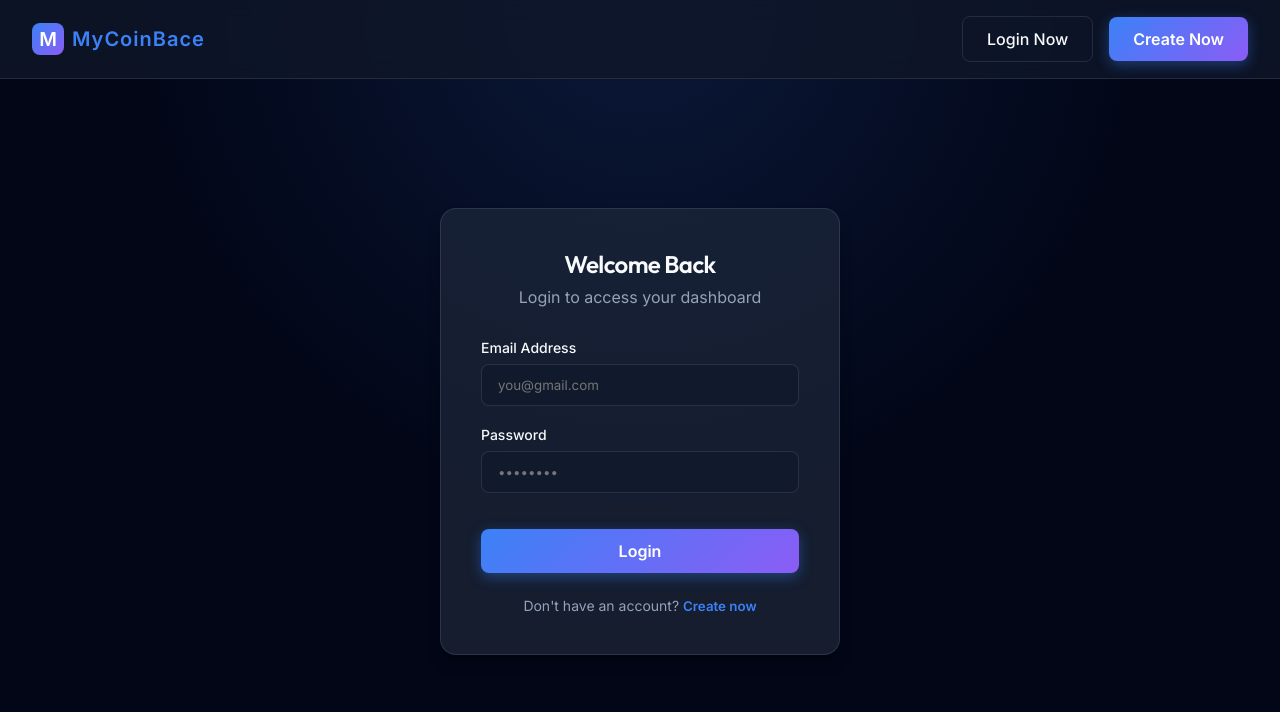
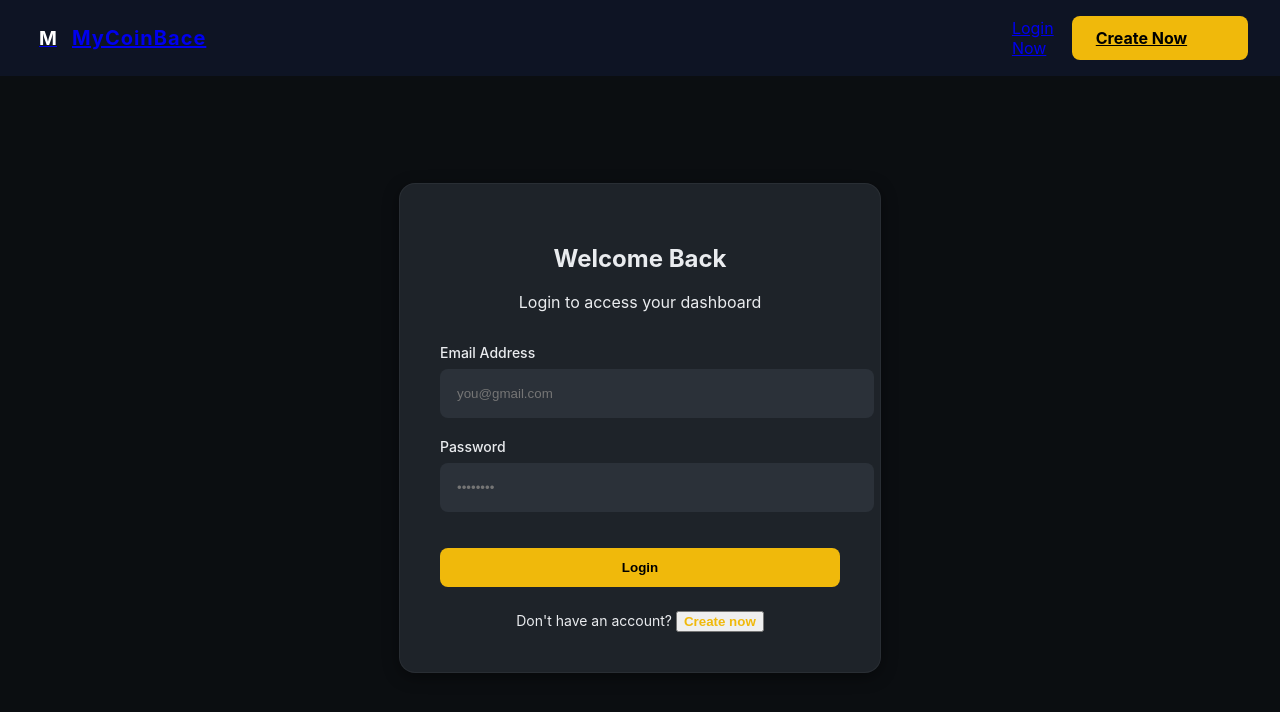
Before and after one commit to officialbg666-netizen/mycoinbace-frontend, a React app: page /auth in a window 1280 px wide. Shown: the top 712 px of the page. Built offline with nearby package versions, Linux system fonts and the light colour scheme; no server answers; the HTML template or start-up script is replaced by a standard one.

Commit message:
Premium Redesign: Binance-style Dashboard and Deposit pages

```diff
--- a/src/index.css
+++ b/src/index.css
@@ -1,240 +1,216 @@
-@import url('https://fonts.googleapis.com/css2?family=Outfit:wght@300;400;500;600;700&family=Inter:wght@400;500;600&display=swap');
+:root {
+  /* Premium Palette - Dark Mode Focus */
+  --bg-dark: #0b0e11;
+  --bg-surface: #1e2329;
+  --bg-surface-light: #2b3139;
 
-:root {
-  /* Colors */
-  --bg-dark: #0f172a;
-  --bg-darker: #020617;
-  --bg-card: rgba(30, 41, 59, 0.7);
-  --bg-card-hover: rgba(51, 65, 85, 0.8);
+  --primary: #f0b90b; /* Binance style Gold for premium feel */
+  --primary-glow: rgba(240, 185, 11, 0.2);
 
-  --primary: #3b82f6;
-  --primary-hover: #2563eb;
-  --secondary: #8b5cf6;
+  --success: #0ecb81;
+  --success-bg: rgba(14, 203, 129, 0.15);
+  --danger: #f6465d;
+  --danger-bg: rgba(246, 70, 93, 0.15);
 
-  --success: #10b981;
-  --success-glow: rgba(16, 185, 129, 0.2);
-  --danger: #ef4444;
-  --danger-glow: rgba(239, 68, 68, 0.2);
+  --text-primary: #eaecef;
+  --text-secondary: #848e9c;
+  --text-disabled: #474d57;
 
-  --text-main: #f8fafc;
-  --text-muted: #94a3b8;
+  --border-light: rgba(255, 255, 255, 0.05);
+  --border-active: #f0b90b;
 
-  --border: rgba(255, 255, 255, 0.1);
-  --border-focus: rgba(59, 130, 246, 0.5);
-
-  /* Gradients */
-  --gradient-primary: linear-gradient(135deg, var(--primary) 0%, var(--secondary) 100%);
-  --gradient-glow: radial-gradient(circle at top, rgba(59, 130, 246, 0.15), transparent 50%);
-
-  /* Shadows */
-  --shadow-sm: 0 1px 2px 0 rgba(0, 0, 0, 0.05);
-  --shadow-md: 0 4px 6px -1px rgba(0, 0, 0, 0.1), 0 2px 4px -1px rgba(0, 0, 0, 0.06);
-  --shadow-lg: 0 10px 15px -3px rgba(0, 0, 0, 0.3), 0 4px 6px -2px rgba(0, 0, 0, 0.15);
-  --shadow-neon: 0 0 15px var(--primary-hover);
-
-  /* Radii */
-  --radius-sm: 0.375rem;
-  --radius-md: 0.5rem;
-  --radius-lg: 1rem;
-  --radius-xl: 1.5rem;
-
-  /* Fonts */
-  --font-heading: 'Outfit', sans-serif;
-  --font-body: 'Inter', sans-serif;
-}
-
-* {
-  box-sizing: border-box;
-  margin: 0;
-  padding: 0;
+  --shadow-card: 0 4px 16px rgba(0, 0, 0, 0.4);
 }
 
 body {
-  font-family: var(--font-body);
-  background-color: var(--bg-darker);
-  color: var(--text-main);
-  background-image: var(--gradient-glow);
-  background-attachment: fixed;
-  min-height: 100vh;
+  font-family: 'Inter', sans-serif;
+  background-color: var(--bg-dark);
+  color: var(--text-primary);
+  margin: 0;
   -webkit-font-smoothing: antialiased;
-  overflow-x: hidden;
 }
 
-h1, h2, h3, h4, h5, h6 {
-  font-family: var(--font-heading);
-  font-weight: 600;
-  letter-spacing: -0.025em;
+/* Glassmorphism & Cards */
+.glass-panel {
+  background: var(--bg-surface);
+  border-radius: 16px;
+  border: 1px solid var(--border-light);
+  box-shadow: var(--shadow-card);
 }
 
-a {
-  color: var(--primary);
-  text-decoration: none;
-  transition: color 0.2s ease;
+/* Ticker Animation */
+@keyframes ticker {
+  0% { transform: translateX(100%); }
+  100% { transform: translateX(-100%); }
 }
 
-a:hover {
-  color: var(--text-main);
+.ticker-container {
+  overflow: hidden;
+  white-space: nowrap;
+  background: var(--bg-surface);
+  padding: 10px 0;
+  border-bottom: 1px solid var(--border-light);
 }
 
-button {
-  font-family: var(--font-body);
-  cursor: pointer;
-  border: none;
-  background: none;
+.ticker-content {
+  display: inline-block;
+  animation: ticker 30s linear infinite;
 }
 
-/* Base Glassmorphism Class */
-.glass-panel {
-  background: var(--bg-card);
-  backdrop-filter: blur(12px);
-  -webkit-backdrop-filter: blur(12px);
-  border: 1px solid var(--border);
-  border-radius: var(--radius-lg);
-  box-shadow: var(--shadow-lg);
-  transition: all 0.3s ease;
+/* Market List Styles */
+.market-item {
+  display: flex;
+  justify-content: space-between;
+  align-items: center;
+  padding: 1.25rem 1rem;
+  border-bottom: 1px solid var(--border-light);
+  transition: background 0.2s;
 }
 
-.glass-panel:hover {
-  border-color: rgba(255, 255, 255, 0.15);
-  box-shadow: 0 8px 20px rgba(0, 0, 0, 0.4);
+.market-item:hover {
+  background: var(--bg-surface-light);
 }
 
-/* Primary Button */
-.btn-primary {
-  background: var(--gradient-primary);
-  color: white;
-  padding: 0.75rem 1.5rem;
-  border-radius: var(--radius-md);
+.market-item .coin-info {
+  display: flex;
+  align-items: center;
+  gap: 12px;
+}
+
+.market-item .coin-icon {
+  width: 32px;
+  height: 32px;
+  border-radius: 50%;
+}
+
+.market-item .coin-name {
   font-weight: 600;
-  font-size: 1rem;
-  display: inline-flex;
+  font-size: 1.1rem;
+}
+
+.market-item .coin-symbol {
+  font-size: 0.85rem;
+  color: var(--text-secondary);
+}
+
+.market-item .coin-price {
+  font-weight: 700;
+  font-size: 1.1rem;
+}
+
+.market-item .coin-change {
+  padding: 6px 12px;
+  border-radius: 4px;
+  font-weight: 600;
+  min-width: 80px;
+  text-align: center;
+}
+
+/* Dashboard Banner */
+.hero-banner {
+  width: 100%;
+  aspect-ratio: 2.2 / 1;
+  background-size: cover;
+  background-position: center;
+  border-radius: 12px;
+  margin: 1rem 0;
+}
+
+/* Navigation Utilities */
+.bottom-nav {
+  position: fixed;
+  bottom: 0;
+  left: 0;
+  right: 0;
+  background: var(--bg-surface);
+  display: flex;
+  justify-content: space-around;
+  padding: 0.75rem 0;
+  border-top: 1px solid var(--border-light);
+  z-index: 1000;
+}
+
+.nav-link {
+  display: flex;
+  flex-direction: column;
+  align-items: center;
+  gap: 4px;
+  color: var(--text-secondary);
+  font-size: 0.75rem;
+  text-decoration: none;
+}
+
+.nav-link.active {
+  color: var(--primary);
+}
+
+.nav-link svg {
+  width: 24px;
+  height: 24px;
+}
+
+/* Action Grid (Deposit, Withdraw, etc) */
+.action-grid {
+  display: grid;
+  grid-template-columns: repeat(3, 1fr);
+  gap: 1rem;
+  margin: 1.5rem 0;
+}
+
+.action-card {
+  display: flex;
+  flex-direction: column;
+  align-items: center;
+  gap: 8px;
+  padding: 1rem;
+  color: var(--text-primary);
+  text-decoration: none;
+}
+
+.action-card .icon-box {
+  width: 48px;
+  height: 48px;
+  border-radius: 12px;
+  background: var(--bg-surface-light);
+  display: flex;
   align-items: center;
   justify-content: center;
-  gap: 0.5rem;
-  transition: all 0.2s ease;
-  box-shadow: 0 4px 14px 0 rgba(59, 130, 246, 0.39);
+  color: var(--primary);
+  font-size: 1.5rem;
 }
 
-.btn-primary:hover {
-  transform: translateY(-2px);
-  box-shadow: var(--shadow-neon);
+.badge {
+  padding: 4px 8px;
+  border-radius: 4px;
+  font-size: 0.8rem;
+  font-weight: 600;
 }
 
-.btn-primary:active {
-  transform: translateY(0);
+/* Button & Base Utilities */
+.btn-primary {
+  background: var(--primary);
+  color: black;
+  border: none;
+  padding: 0.75rem 1.5rem;
+  border-radius: 8px;
+  font-weight: 700;
+  width: 100%;
 }
 
-/* Secondary / Outline Button */
-.btn-outline {
-  background: transparent;
-  color: var(--text-main);
-  padding: 0.75rem 1.5rem;
-  border-radius: var(--radius-md);
-  font-weight: 500;
-  border: 1px solid var(--border);
-  transition: all 0.2s ease;
-}
-
-.btn-outline:hover {
-  background: rgba(255, 255, 255, 0.05);
-  border-color: rgba(255, 255, 255, 0.2);
-}
-
-/* Inputs */
 .input-base {
+  background: var(--bg-surface-light);
+  border: 1px solid transparent;
+  color: white;
+  padding: 1rem;
+  border-radius: 8px;
   width: 100%;
-  padding: 0.75rem 1rem;
-  background: rgba(15, 23, 42, 0.5);
-  border: 1px solid var(--border);
-  color: var(--text-main);
-  border-radius: var(--radius-md);
-  font-family: var(--font-body);
-  transition: all 0.2s ease;
   outline: none;
 }
 
-.input-base:focus {
-  border-color: var(--primary);
-  box-shadow: 0 0 0 3px var(--border-focus);
+.flex-between { display: flex; justify-content: space-between; align-items: center; }
+.flex-center { display: flex; justify-content: center; align-items: center; }
+
+@media (max-width: 768px) {
+  .hero-banner { margin: 0.5rem 0; }
+  .market-item { padding: 1rem 0.75rem; }
 }
-
-/* Animations */
-@keyframes fadeIn {
-  from { opacity: 0; transform: translateY(10px); }
-  to { opacity: 1; transform: translateY(0); }
-}
-
-.animate-fade-in {
-  animation: fadeIn 0.4s ease forwards;
-}
-
-/* Layout Utilities */
-.container {
-  max-width: 1200px;
-  margin: 0 auto;
-  padding: 0 1.5rem;
-}
-
-.flex-center {
-  display: flex;
-  align-items: center;
-  justify-content: center;
-}
-
-.flex-between {
-  display: flex;
-  align-items: center;
-  justify-content: space-between;
-}
-
-/* Mobile Responsivenes */
-@media (max-width: 768px) {
-  h1 { font-size: 2.25rem !important; }
-  h2 { font-size: 1.75rem !important; }
-
-  .container {
-    padding: 1rem !important;
-  }
-
-  nav.flex-between {
-    flex-direction: column !important;
-    gap: 1rem;
-    padding: 1rem !important;
-  }
-
-  nav .navbar-actions {
-    flex-wrap: wrap;
-    justify-content: center;
-    width: 100%;
-  }
-
-  /* Landing */
-  .hero-title {
-    font-size: 2.5rem !important;
-  }
-
-  /* Dashboard */
-  .dashboard-actions {
-    flex-direction: column !important;
-    width: 100%;
-  }
-  .dashboard-actions a {
-    width: 100%;
-    justify-content: center;
-  }
-
-  /* Deposit, Admin Grids */
-  .responsive-grid {
-    grid-template-columns: 1fr !important;
-  }
-
-  /* Trading */
-  .trading-layout {
-    grid-template-columns: 1fr !important;
-    height: auto !important;
-    gap: 1rem !important;
-  }
-  .trading-chart {
-    height: 400px !important;
-  }
-}
--- a/src/pages/Dashboard.jsx
+++ b/src/pages/Dashboard.jsx
@@ -1,117 +1,174 @@
-import React from 'react';
+import React, { useState, useEffect } from 'react';
 import { Link } from 'react-router-dom';
 import { useAuth } from '../context/AuthContext';
-import { Wallet, ArrowDownRight, ArrowUpRight, Activity } from 'lucide-react';
-
-const FAKE_PAIRS = [
-    { pair: 'BTC/USDT', price: '64,230.50', change: '+2.4%' },
-    { pair: 'ETH/USDT', price: '3,450.20', change: '+1.8%' },
-    { pair: 'SOL/USDT', price: '145.80', change: '-0.5%' },
-    { pair: 'BNB/USDT', price: '590.10', change: '+0.2%' },
-    { pair: 'XRP/USDT', price: '0.62', change: '+5.1%' },
-    { pair: 'ADA/USDT', price: '0.45', change: '-1.2%' },
-    { pair: 'DOGE/USDT', price: '0.15', change: '+8.4%' },
-];
+import { Home, LineChart, FileText, Wallet, User, Headphones, ChevronRight } from 'lucide-react';
 
 const Dashboard = () => {
     const { user } = useAuth();
+    const [prices, setPrices] = useState({});
+
+    // Fetch real prices from Binance for a rich look
+    useEffect(() => {
+        const fetchPrices = async () => {
+            try {
+                // Fetch top pairs
+                const symbols = ["BTCUSDT", "ETHUSDT", "BNBUSDT", "LTCUSDT", "XRPUSDT", "ADAUSDT", "DOGEUSDT", "TRXUSDT"];
+                const res = await fetch(`https://api.binance.com/api/v3/ticker/24hr?symbols=${JSON.stringify(symbols)}`);
+                const data = await res.json();
+                const priceMap = {};
+                data.forEach(item => {
+                    priceMap[item.symbol] = {
+                        price: parseFloat(item.lastPrice).toFixed(parseFloat(item.lastPrice) < 1 ? 4 : 2),
+                        change: parseFloat(item.priceChangePercent).toFixed(2)
+                    };
+                });
+                setPrices(priceMap);
+            } catch (err) {
+                console.error('Price fetch error:', err);
+            }
+        };
+
+        fetchPrices();
+        const interval = setInterval(fetchPrices, 5000);
+        return () => clearInterval(interval);
+    }, []);
+
+    const marketList = [
+        { name: 'Bitcoin', symbol: 'BTC', pair: 'BTCUSDT', icon: 'https://cryptologos.cc/logos/bitcoin-btc-logo.png' },
+        { name: 'Ethereum', symbol: 'ETH', pair: 'ETHUSDT', icon: 'https://cryptologos.cc/logos/ethereum-eth-logo.png' },
+        { name: 'Binance Coin', symbol: 'BNB', pair: 'BNBUSDT', icon: 'https://cryptologos.cc/logos/bnb-bnb-logo.png' },
+        { name: 'Dogecoin', symbol: 'DOGE', pair: 'DOGEUSDT', icon: 'https://cryptologos.cc/logos/dogecoin-doge-logo.png' },
+        { name: 'Litecoin', symbol: 'LTC', pair: 'LTCUSDT', icon: 'https://cryptologos.cc/logos/litecoin-ltc-logo.png' },
+        { name: 'Ripple', symbol: 'XRP', pair: 'XRPUSDT', icon: 'https://cryptologos.cc/logos/xrp-xrp-logo.png' },
+        { name: 'Cardano', symbol: 'ADA', pair: 'ADAUSDT', icon: 'https://cryptologos.cc/logos/cardano-ada-logo.png' },
+        { name: 'TRON', symbol: 'TRX', pair: 'TRXUSDT', icon: 'https://cryptologos.cc/logos/tron-trx-logo.png' },
+    ];
 
     return (
-        <div className="animate-fade-in" style={{ maxWidth: '1000px', margin: '0 auto' }}>
-            <h1 style={{ marginBottom: '2rem' }}>Dashboard</h1>
+        <div className="animate-fade-in" style={{ paddingBottom: '90px', background: 'var(--bg-dark)', minHeight: '100vh' }}>
+            {/* Top User Header */}
+            <header style={{ padding: '1rem', display: 'flex', justifyContent: 'space-between', alignItems: 'center', background: 'var(--bg-surface)' }}>
+                <div style={{ display: 'flex', alignItems: 'center', gap: '12px' }}>
+                    <div style={{ width: '36px', height: '36px', borderRadius: '50%', background: 'var(--bg-surface-light)', display: 'flex', alignItems: 'center', justifyItems: 'center', border: '1px solid var(--border-light)' }}>
+                        <User size={20} style={{ margin: 'auto' }} />
+                    </div>
+                    <div>
+                        <div style={{ fontSize: '0.9rem', fontWeight: 600 }}>{user?.email?.split('@')[0]}</div>
+                        <div style={{ fontSize: '0.7rem', color: 'var(--text-secondary)' }}>UID: {user?.id?.substring(0,8)}</div>
+                    </div>
+                </div>
+                <div style={{ background: 'var(--bg-surface-light)', padding: '4px 10px', borderRadius: '4px', fontSize: '0.75rem', fontWeight: 600 }}>EN</div>
+            </header>
 
-            {/* Scrolling Ticker on Dashboard */}
-            <div style={{ margin: '0 0 3rem 0', overflow: 'hidden', padding: '1rem 0', position: 'relative' }}>
-                <div style={{
-                     position: 'absolute', top: 0, bottom: 0, left: 0, width: '50px',
-                     background: 'linear-gradient(to right, var(--bg-darker), transparent)', zIndex: 1
+            {/* Rotating Hero Banner */}
+            <div style={{ padding: '0 1rem' }}>
+                <div className="hero-banner" style={{
+                    backgroundImage: `url('/trading_banner_1_1773040656336.png')`,
+                    boxShadow: '0 10px 30px rgba(0,0,0,0.5)',
+                    border: '1px solid var(--border-light)'
                 }}></div>
-                <div style={{
-                     position: 'absolute', top: 0, bottom: 0, right: 0, width: '50px',
-                     background: 'linear-gradient(to left, var(--bg-darker), transparent)', zIndex: 1
-                }}></div>
+            </div>
 
-                <div style={{ display: 'flex', gap: '1.5rem', animation: 'scroll 20s linear infinite', width: 'max-content' }}>
-                    {[...FAKE_PAIRS, ...FAKE_PAIRS, ...FAKE_PAIRS].map((coin, i) => (
-                        <div key={i} className="glass-panel" style={{ padding: '0.75rem 1.5rem', display: 'flex', flexDirection: 'column', gap: '0.25rem', minWidth: '150px' }}>
-                            <div className="flex-between">
-                                <span style={{ fontWeight: 600, color: 'var(--text-muted)' }}>{coin.pair}</span>
-                                <span style={{
-                                    color: coin.change.startsWith('+') ? 'var(--success)' : 'var(--danger)',
-                                    fontWeight: 600, fontSize: '0.875rem',
-                                    background: coin.change.startsWith('+') ? 'var(--success-glow)' : 'var(--danger-glow)',
-                                    padding: '0.2rem 0.5rem', borderRadius: '4px'
-                                }}>
-                                    {coin.change}
-                                </span>
+            {/* Top 3 Ticker Cards */}
+            <div style={{ display: 'grid', gridTemplateColumns: 'repeat(3, 1fr)', gap: '10px', padding: '0 1rem', marginTop: '1rem' }}>
+                {['BTCUSDT', 'ETHUSDT', 'BNBUSDT'].map(pair => (
+                    <div key={pair} className="glass-panel" style={{ padding: '0.75rem', textAlign: 'center' }}>
+                        <div style={{ fontSize: '0.75rem', color: 'var(--text-secondary)', marginBottom: '4px' }}>{pair.replace('USDT', '')}/USDT</div>
+                        <div style={{ fontWeight: 800, fontSize: '1rem', color: prices[pair]?.change >= 0 ? 'var(--success)' : 'var(--danger)' }}>
+                            {prices[pair]?.price || '--'}
                         </div>
-                            <div style={{ fontSize: '1.25rem', fontWeight: 700 }}>${coin.price}</div>
+                        <div style={{ fontSize: '0.7rem', fontWeight: 600, color: prices[pair]?.change >= 0 ? 'var(--success)' : 'var(--danger)' }}>
+                            {prices[pair]?.change >= 0 ? '+' : ''}{prices[pair]?.change || '0.00'}%
+                        </div>
                     </div>
                 ))}
             </div>
-                <style>{`
-                    @keyframes scroll {
-                        0% { transform: translateX(0); }
-                        100% { transform: translateX(-33.33%); }
-                    }
-                `}</style>
+
+            {/* Quick Action Grid */}
+            <div className="action-grid" style={{ padding: '0 1rem', marginTop: '1.5rem' }}>
+                <Link to="/deposit" className="action-card">
+                    <div className="icon-box" style={{ background: 'rgba(240, 185, 11, 0.1)' }}>
+                        <Wallet size={24} color="var(--primary)" />
+                    </div>
+                    <span style={{ fontSize: '0.8rem', fontWeight: 500 }}>Deposit</span>
+                </Link>
+                <Link to="/withdraw" className="action-card">
+                    <div className="icon-box" style={{ background: 'rgba(14, 203, 129, 0.1)' }}>
+                        <FileText size={24} color="var(--success)" />
+                    </div>
+                    <span style={{ fontSize: '0.8rem', fontWeight: 500 }}>Withdraw</span>
+                </Link>
+                <Link to="/trading" className="action-card">
+                    <div className="icon-box" style={{ background: 'rgba(59, 130, 246, 0.1)' }}>
+                        <Headphones size={24} color="#3b82f6" />
+                    </div>
+                    <span style={{ fontSize: '0.8rem', fontWeight: 500 }}>Customer</span>
+                </Link>
             </div>
 
-            {/* Balance Overview */}
-            <div className="glass-panel" style={{ padding: '3rem 2rem', display: 'flex', flexDirection: 'column', alignItems: 'center', marginBottom: '3rem', position: 'relative', overflow: 'hidden' }}>
-                <div style={{
-                     position: 'absolute', top: '-50%', left: '-10%', width: '300px', height: '300px',
-                     background: 'var(--primary)', filter: 'blur(100px)', opacity: 0.2, borderRadius: '50%'
-                }}/>
-                <span style={{ color: 'var(--text-muted)', fontSize: '1.125rem', marginBottom: '0.5rem', fontWeight: 500 }}>Total Balance</span>
-                <h2 style={{ fontSize: '4rem', fontWeight: 700, margin: '0 0 2rem 0', textShadow: '0 2px 10px rgba(0,0,0,0.2)' }}>
-                    ${Number(user?.balance || 0).toLocaleString('en-US', { minimumFractionDigits: 2, maximumFractionDigits: 2 })}
-                </h2>
-
-                <div className="dashboard-actions" style={{ display: 'flex', gap: '1rem' }}>
-                    <Link to="/deposit" className="btn-primary" style={{ padding: '1rem 2rem' }}>
-                        <ArrowDownRight size={20} /> Deposit
-                    </Link>
-                    <Link to="/withdraw" className="btn-outline" style={{ padding: '1rem 2rem' }}>
-                        <ArrowUpRight size={20} /> Withdraw
-                    </Link>
-                    <Link to="/trade" className="btn-primary" style={{ padding: '1rem 2rem', background: 'var(--success)' }}>
-                        <Activity size={20} /> Trade Now
-                    </Link>
+            {/* Market Quotation List */}
+            <div style={{ marginTop: '2rem', background: 'var(--bg-surface)', padding: '1.5rem 0', borderRadius: '24px 24px 0 0' }}>
+                <div style={{ display: 'flex', justifyContent: 'space-between', padding: '0 1.25rem 1rem 1.25rem', borderBottom: '1px solid var(--border-light)' }}>
+                    <h3 style={{ fontSize: '1.1rem' }}>Market Quotes</h3>
+                    <div style={{ fontSize: '0.8rem', color: 'var(--primary)', display: 'flex', alignItems: 'center' }}>
+                        View More <ChevronRight size={14} />
                     </div>
                 </div>
 
-            <div style={{ display: 'grid', gridTemplateColumns: 'repeat(auto-fit, minmax(300px, 1fr))', gap: '2rem' }}>
-                 {/* Quick Info */}
-                 <div className="glass-panel" style={{ padding: '2rem' }}>
-                     <h3 style={{ marginBottom: '1.5rem', display: 'flex', alignItems: 'center', gap: '0.5rem' }}>
-                         <Wallet size={20} color="var(--primary)" /> Account Details
-                     </h3>
-                     <div style={{ display: 'flex', flexDirection: 'column', gap: '1rem' }}>
-                         <div className="flex-between">
-                             <span style={{ color: 'var(--text-muted)' }}>Email</span>
-                             <span style={{ fontWeight: 500 }}>{user?.email}</span>
+                <div style={{ padding: '0 1rem' }}>
+                    <div className="flex-between" style={{ padding: '1rem 0', fontSize: '0.75rem', color: 'var(--text-secondary)' }}>
+                        <span style={{ flex: 1.5 }}>Trading Pair</span>
+                        <span style={{ flex: 1, textAlign: 'right' }}>Latest Price</span>
+                        <span style={{ flex: 1, textAlign: 'right' }}>Change (%)</span>
                     </div>
-                         <div className="flex-between">
-                             <span style={{ color: 'var(--text-muted)' }}>Account ID</span>
-                             <span style={{ fontWeight: 500, fontFamily: 'monospace', fontSize: '0.875rem' }}>
-                                 {user?.id?.substring(0, 12)}...
-                             </span>
+
+                    {marketList.map(coin => (
+                        <Link key={coin.symbol} to="/trading" className="market-item" style={{ padding: '1.25rem 0', textDecoration: 'none', color: 'inherit' }}>
+                            <div className="coin-info" style={{ flex: 1.5 }}>
+                                <img src={coin.icon} alt={coin.name} className="coin-icon" style={{ width: '28px', height: '28px' }} />
+                                <div>
+                                    <div className="coin-name" style={{ fontSize: '1rem' }}>{coin.symbol}<span style={{fontSize: '0.7rem', color: 'var(--text-secondary)'}}>/USDT</span></div>
                                 </div>
-                         <div className="flex-between">
-                             <span style={{ color: 'var(--text-muted)' }}>Status</span>
-                             <span style={{ color: 'var(--success)', fontWeight: 600, background: 'var(--success-glow)', padding: '0.2rem 0.5rem', borderRadius: '4px' }}>VERIFIED</span>
                             </div>
+                            <div className="coin-price" style={{ flex: 1, textAlign: 'right', fontSize: '1rem', fontWeight: 700 }}>
+                                {prices[coin.pair]?.price || '--'}
+                            </div>
+                            <div style={{ flex: 1, textAlign: 'right' }}>
+                                <div className="coin-change" style={{
+                                    background: prices[coin.pair]?.change >= 0 ? 'var(--success)' : 'var(--danger)',
+                                    color: 'white',
+                                    fontSize: '0.85rem',
+                                    display: 'inline-block',
+                                    borderRadius: '4px',
+                                    width: '75px'
+                                }}>
+                                    {prices[coin.pair]?.change >= 0 ? '+' : ''}{prices[coin.pair]?.change || '0.00'}%
+                                </div>
+                            </div>
+                        </Link>
+                    ))}
                 </div>
             </div>
 
-                 <div className="glass-panel" style={{ padding: '2rem' }}>
-                     <h3 style={{ marginBottom: '1.5rem' }}>Recent Activity</h3>
-                     <div style={{ color: 'var(--text-muted)', textAlign: 'center', padding: '2rem 0' }}>
-                         No recent activity. Make a deposit or start trading!
-                     </div>
-                 </div>
-            </div>
+            {/* Fixed Bottom Navigation */}
+            <nav className="bottom-nav">
+                <Link to="/dashboard" className="nav-link active">
+                    <Home size={22} />
+                    <span>Home</span>
+                </Link>
+                <Link to="/trading" className="nav-link">
+                    <LineChart size={22} />
+                    <span>Market</span>
+                </Link>
+                <Link to="/trading" className="nav-link">
+                    <Activity size={22} />
+                    <span>Contract</span>
+                </Link>
+                <Link to="/dashboard" className="nav-link">
+                    <Wallet size={22} />
+                    <span>Assets</span>
+                </Link>
+            </nav>
         </div>
     );
 };
```
Also changed, not shown: src/pages/Deposit.jsx (+64 -46 lines). Lines whose indentation alone changed are shown as unchanged.
